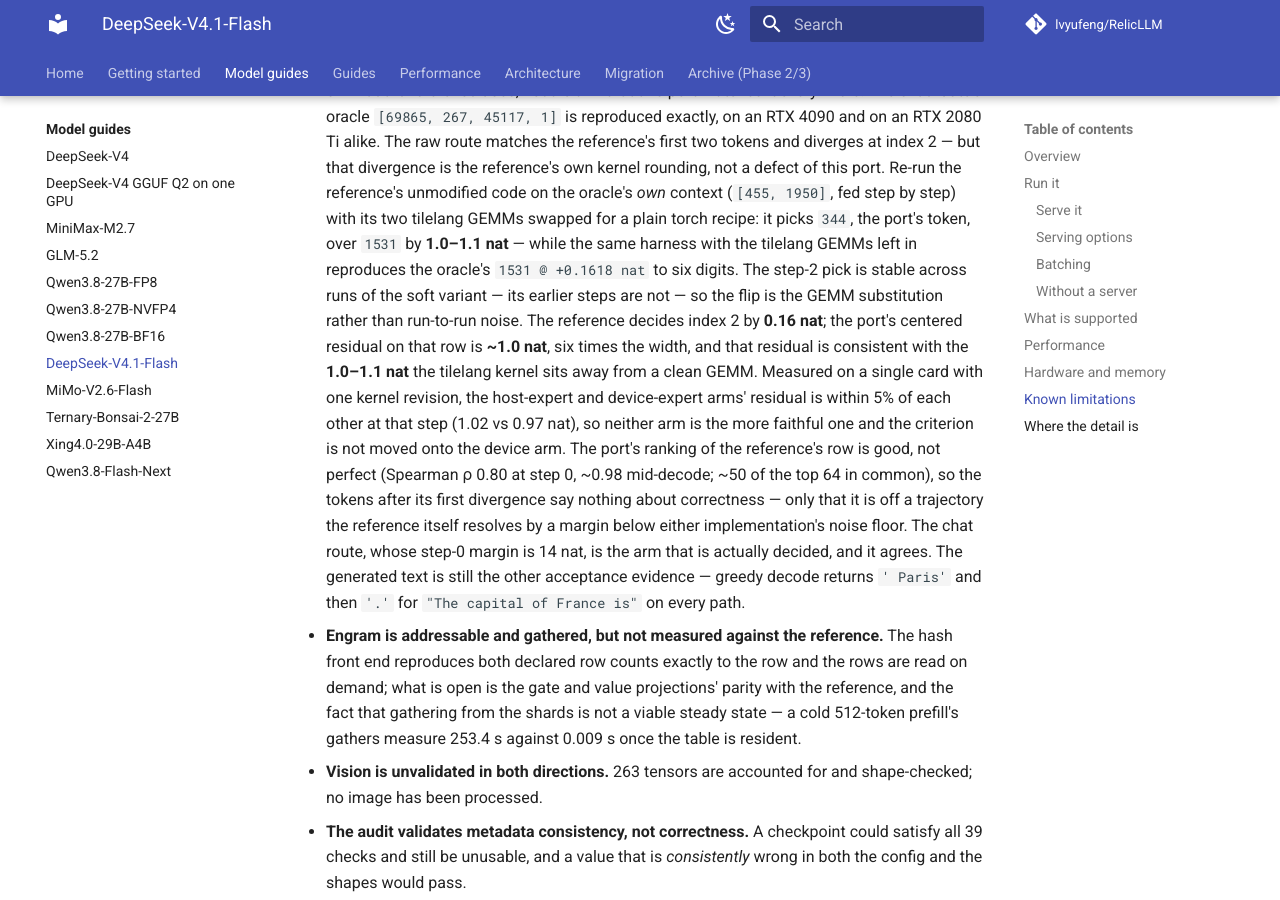
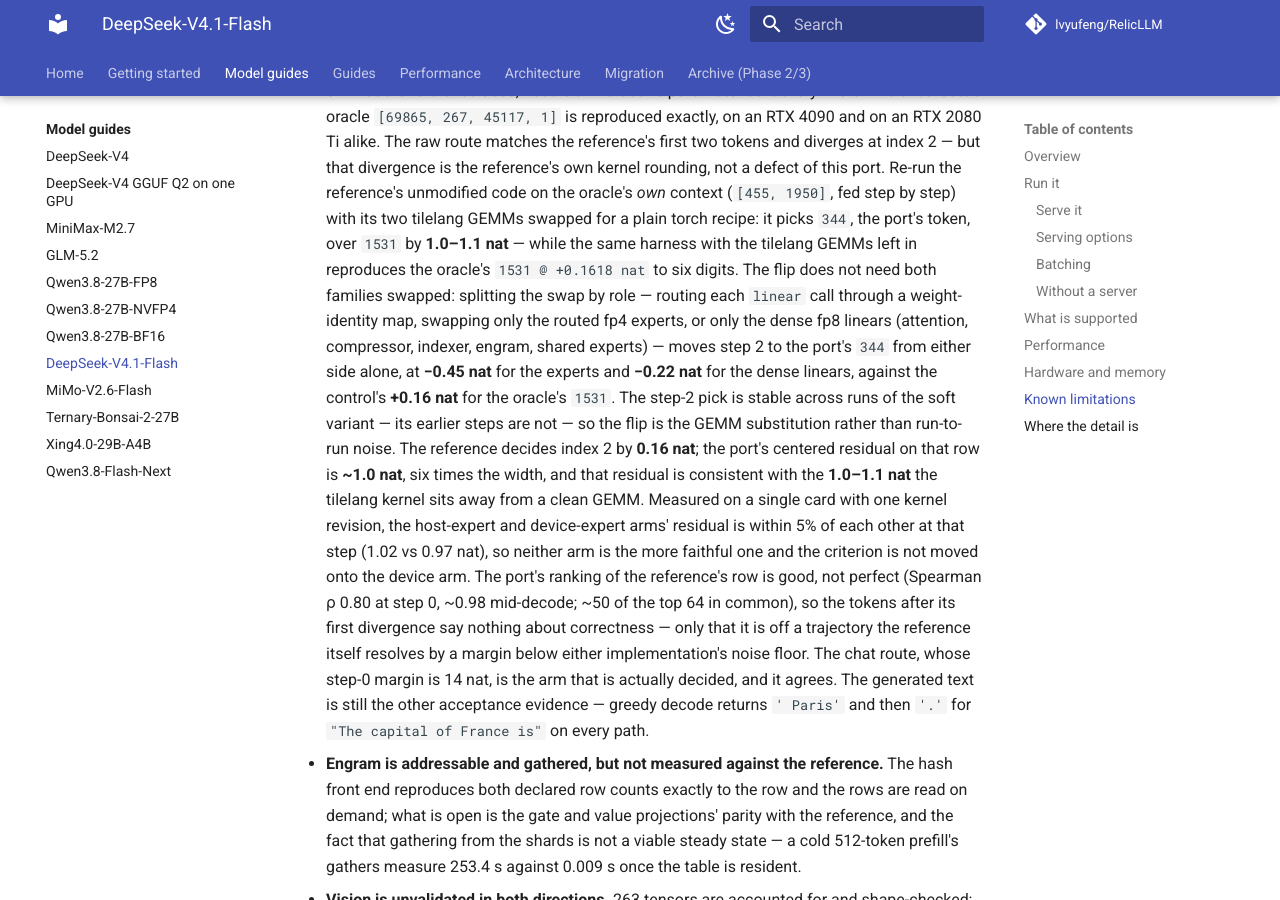
Before and after one commit to lvyufeng/RelicLLM, an MkDocs documentation site: the page built from docs/models/deepseek-v4.1-flash.md, in a window 1280 px wide and 900 px high, scrolled down 6005 px. Built offline with MkDocs 1.6.1 and Material for MkDocs 9.7.7, drawn with Linux system fonts in a browser that asks for light colours; comment, search, counter and statistics services are not loaded.

Commit message:
docs(v41): the raw step-2 flip is per GEMM role, not aggregate (#186)
The raw-route bullet cited only the aggregate soft-vs-control flip. A
per-role split harness on the reference box (weight-identity → role map,
swapping one family at a time onto the clean torch recipe) shows either
GEMM family alone moves step 2 to the port's token: routed fp4 experts
alone give 344 @ -0.45 nat, dense fp8 linears (attention, compressor,
indexer, engram, shared experts) alone give 344 @ -0.22 nat, against the
control's +0.16 nat for the oracle's 1531. The oracle's margin sits below
the tilelang kernel's own rounding for each family, so the divergence
needs neither swap on its own.

Co-authored-by: lvyufeng <lvyufeng@users.noreply.github.com>
Co-authored-by: Claude Code <noreply@anthropic.com>

```diff
--- a/docs/models/deepseek-v4.1-flash.md
+++ b/docs/models/deepseek-v4.1-flash.md
@@ -184,7 +184,12 @@ and Engram in host memory or on disk before kernel work matters.
   on the oracle's *own* context (`[455, 1950]`, fed step by step) with its two tilelang GEMMs swapped
   for a plain torch recipe: it picks `344`, the port's token, over `1531` by **1.0–1.1 nat** — while
   the same harness with the tilelang GEMMs left in reproduces the oracle's `1531 @ +0.1618 nat` to six
-  digits. The step-2 pick is stable across runs of the soft variant — its earlier steps are not — so
+  digits. The flip does not need both families swapped: splitting the swap by role — routing each
+  `linear` call through a weight-identity map, swapping only the routed fp4 experts, or
+  only the dense fp8 linears (attention, compressor, indexer, engram, shared experts) — moves step 2
+  to the port's `344` from either side alone, at **−0.45 nat** for the experts and **−0.22 nat** for
+  the dense linears, against the control's **+0.16 nat** for the oracle's `1531`. The step-2 pick is
+  stable across runs of the soft variant — its earlier steps are not — so
   the flip is the GEMM substitution rather than run-to-run noise. The reference decides index 2 by
   **0.16 nat**; the port's centered residual on that row is **~1.0 nat**, six times the width, and
   that residual is consistent with the **1.0–1.1 nat** the tilelang kernel sits away from a clean GEMM.
```
